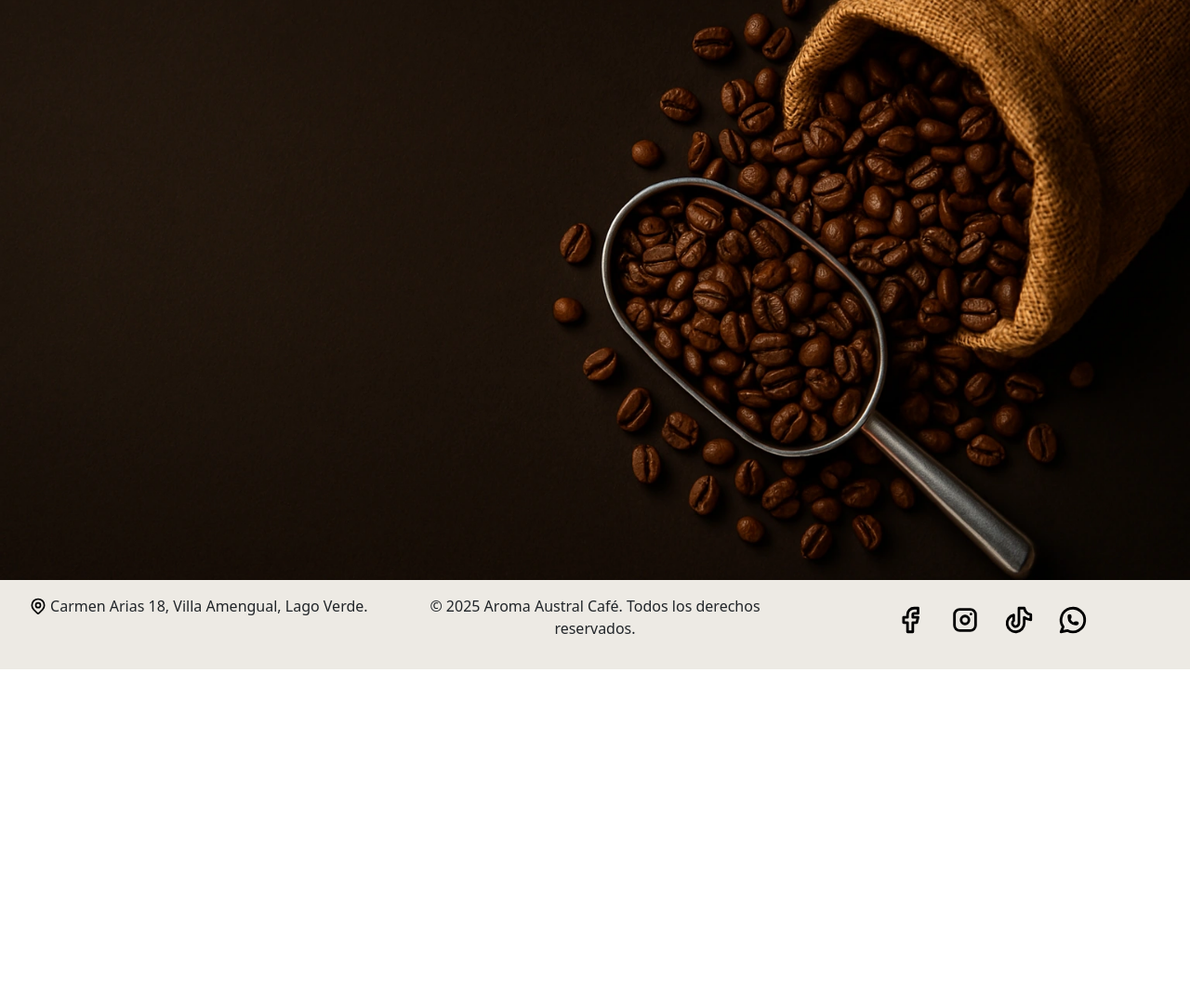
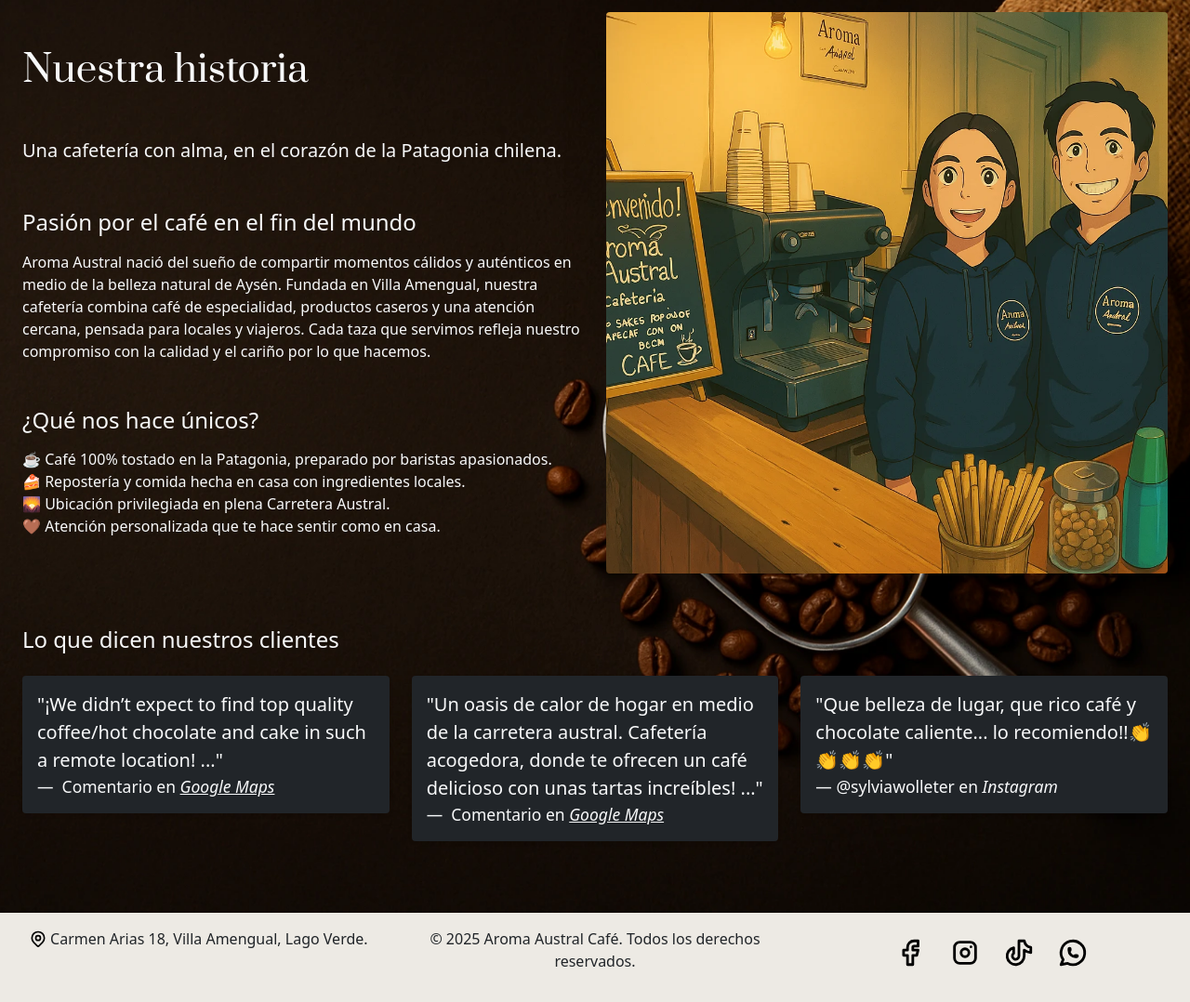
Before and after one commit to Nicolas-Lastra/cafeteria-website, a plain HTML site: page pages/us.html in a window 1280 px wide. Shown: the part 80-1158 px from the top of the page at 93% size. Before the commit the page ends 800 px from the top, so only its background shows below. Drawn offline with nearby package versions, Linux system fonts and the light colour scheme.

Commit message:
Se modifica el contenido de us.html para agregar una fotografía principal y blockquotes con testimonios de redes sociales. Se modifican los estilos para adaptar la separación del texto en pantallas grandes.

```diff
--- a/css/styles.css
+++ b/css/styles.css
@@ -291,7 +291,8 @@ footer {
 @media (max-width: 576px) {
     .background-blur {
         filter: blur(10px) brightness(0.8);
-        transform: scale(1.05); /* Previene bordes negros por el blur */
+        transform: scale(1.05);
+        /* Previene bordes negros por el blur */
     }
 }
 
@@ -299,7 +300,8 @@ footer {
 @media (min-width: 768px) {
 
     .main-contact {
-      min-height: calc(100vh - 100px); /* Ajusta según altura del header + footer */
+        min-height: calc(100vh - 100px);
+        /* Ajusta según altura del header + footer */
         justify-content: center;
         align-items: center;
         text-align: center;
@@ -313,3 +315,11 @@ footer {
         margin: 2rem;
     }
 }
+
+/* Nosotros */
+
+@media (min-width: 992px) {
+    .us-hero__text > * {
+        margin-block: 3rem; /* padding-block también sirve si prefieres padding */
+      }
+}
--- a/pages/us.html
+++ b/pages/us.html
@@ -4,6 +4,11 @@
 <head>
     <meta charset="UTF-8">
     <meta name="viewport" content="width=device-width, initial-scale=1.0">
+
+    <!-- SEO -->
+    <meta name="description"
+        content="Conoce la historia de Aroma Austral, una cafetería con alma patagona en Villa Amengual. Calidad, hospitalidad y amor por el café.">
+    <meta name="author" content="Aroma Austral Café">
 
     <!-- Google Fonts: Optimizado -->
     <link rel="preconnect" href="https://fonts.googleapis.com" crossorigin>
@@ -23,7 +28,7 @@
     <!-- Bootstrap -->
     <link href="https://cdn.jsdelivr.net/npm/bootstrap@5.0.2/dist/css/bootstrap.min.css" rel="stylesheet"
         integrity="sha384-EVSTQN3/azprG1Anm3QDgpJLIm9Nao0Yz1ztcQTwFspd3yD65VohhpuuCOmLASjC" crossorigin="anonymous">
-    <title>Nosotros</title>
+    <title>Nosotros | Aroma Austral Café</title>
     <style>
         html {
             scroll-behavior: smooth;
@@ -65,8 +70,99 @@
         <picture class="position-absolute top-0 start-0 w-100 h-100 z-n1">
             <source srcset="../img/fondo-grano-cafe-mobile.webp" media="(max-width: 576px)" type="image/webp">
             <source srcset="../img/fondo-grano-cafe.webp" media="(min-width: 577px)" type="image/webp">
-            <img src="../img/fondo-grano-cafe.webp" alt="" aria-hidden="true" class="w-100 h-100 object-fit-cover" loading="eager" decoding="async">
+            <img src="../img/fondo-grano-cafe.webp" alt="" aria-hidden="true" class="w-100 h-100 object-fit-cover"
+                loading="eager" decoding="async">
         </picture>
+
+        <!-- Hero + Fotografía en grid -->
+        <div class="row align-items-center mb-5 us-hero">
+            <!-- Texto -->
+            <div class="col-lg-6 mb-4 mb-lg-0 ">
+                <section class="text-center text-lg-start us-hero__text">
+                    <h1 class="mb-3" id="my-main__h1">Nuestra historia</h1>
+                    <p class="lead">Una cafetería con alma, en el corazón de la Patagonia chilena.</p>
+
+                    <section class="mb-4">
+                        <h2 class="h4 mb-3">Pasión por el café en el fin del mundo</h2>
+                        <p>
+                            Aroma Austral nació del sueño de compartir momentos cálidos y auténticos en medio de la
+                            belleza natural de Aysén.
+                            Fundada en Villa Amengual, nuestra cafetería combina café de especialidad, productos caseros
+                            y una atención cercana,
+                            pensada para locales y viajeros. Cada taza que servimos refleja nuestro compromiso con la
+                            calidad y el cariño por lo que hacemos.
+                        </p>
+                    </section>
+
+                    <section>
+                        <h2 class="h4 mb-3">¿Qué nos hace únicos?</h2>
+                        <ul class="list-unstyled">
+                            <li>☕ Café 100% tostado en la Patagonia, preparado por baristas apasionados.</li>
+                            <li>🍰 Repostería y comida hecha en casa con ingredientes locales.</li>
+                            <li>🌄 Ubicación privilegiada en plena Carretera Austral.</li>
+                            <li>🤎 Atención personalizada que te hace sentir como en casa.</li>
+                        </ul>
+                    </section>
+                </section>
+            </div>
+
+            <!-- Imagen -->
+            <div class="col-lg-6 text-center">
+                <img src="../img/us.webp" class="img-fluid rounded shadow-lg" alt="Equipo de Aroma Austral Café">
+            </div>
+        </div>
+
+
+
+        <!-- Testimonios -->
+        <section class="mb-5">
+            <h2 class="h4 mb-4">Lo que dicen nuestros clientes</h2>
+            <div class="row g-4">
+
+                <div class="col-md-4">
+                    <blockquote class="blockquote bg-dark p-3 rounded shadow-sm">
+                        <p>"¡We didn’t expect to find top quality coffee/hot chocolate and cake in such a remote
+                            location! ..."
+                        </p>
+                        <footer class="blockquote-footer text-light">
+                            Comentario en
+                            <cite title="Google Maps">
+                                <a href="https://maps.app.goo.gl/FpE5HmAcPMFChShg8" target="_blank"
+                                    rel="noopener noreferrer" class="link-light text-decoration-underline">
+                                    Google Maps
+                                </a>
+                            </cite>
+                        </footer>
+                    </blockquote>
+                </div>
+
+                <div class="col-md-4">
+                    <blockquote class="blockquote bg-dark p-3 rounded shadow-sm">
+                        <p>"Un oasis de calor de hogar en medio de la carretera austral. Cafetería acogedora, donde te
+                            ofrecen un café delicioso con unas tartas increíbles! ..."
+                        </p>
+                        <footer class="blockquote-footer text-light">
+                            Comentario en
+                            <cite title="Google Maps">
+                                <a href="https://maps.app.goo.gl/k2YnfVEeVTfqivGb9" target="_blank"
+                                    rel="noopener noreferrer" class="link-light text-decoration-underline">
+                                    Google Maps
+                                </a>
+                            </cite>
+                        </footer>
+                    </blockquote>
+                </div>
+
+                <div class="col-md-4">
+                    <blockquote class="blockquote bg-dark p-3 rounded shadow-sm">
+                        <p>"Que belleza de lugar, que rico café y chocolate caliente... lo recomiendo!!👏👏👏👏"</p>
+                        <footer class="blockquote-footer text-light">@sylviawolleter en <cite
+                                title="Instagram">Instagram</cite></footer>
+                    </blockquote>
+                </div>
+
+            </div>
+        </section>
 
     </main>
 
```
Also changed, not shown: img/us.webp (added). Lines whose indentation alone changed are shown as unchanged.
